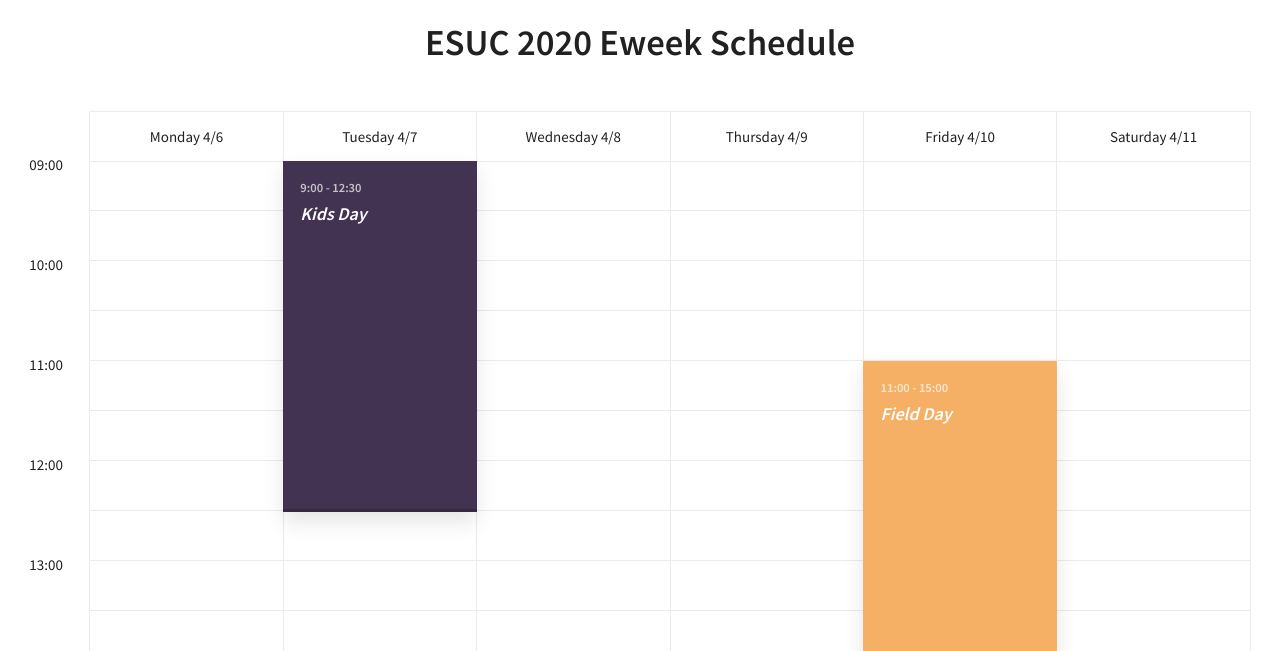
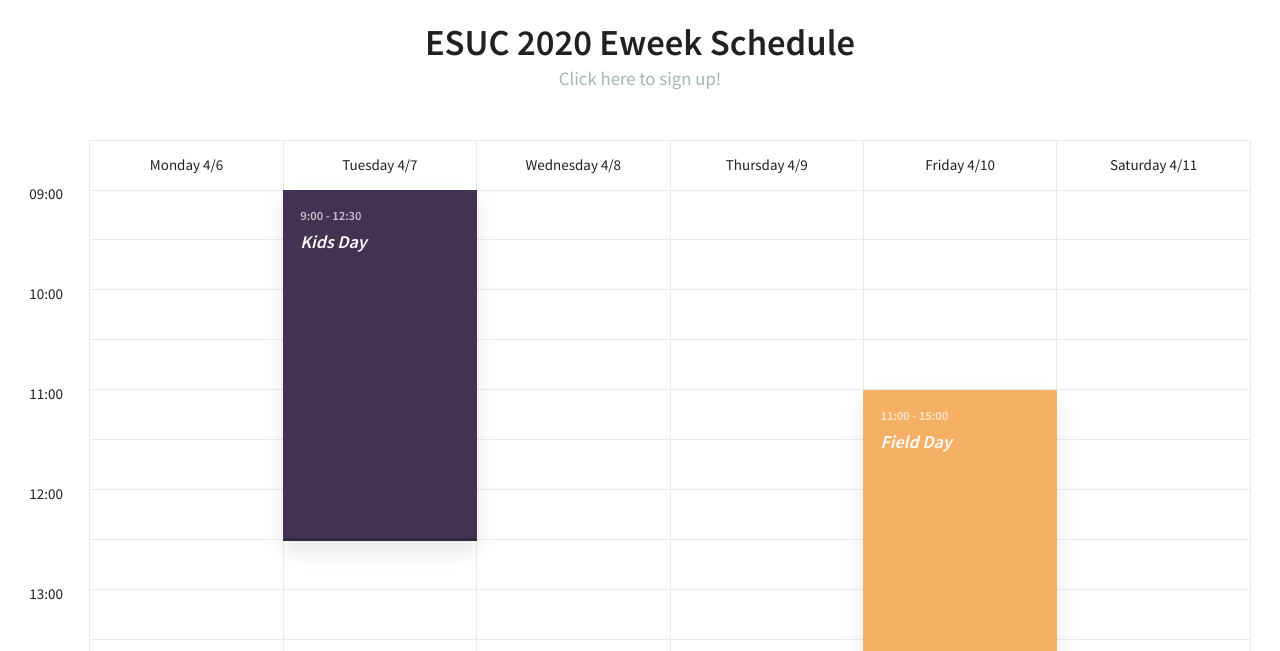
Before and after one commit to kaivalyatota/esuc-eweek-2020, a plain HTML site: page index.html in a window 1280 px wide. Shown: the part 120-771 px from the top of the page. Drawn offline with nearby package versions, Linux system fonts and the light colour scheme; a web font is replaced by a local one.

Commit message:
Update index.html
Added a link to the google form!

```diff
--- a/index.html
+++ b/index.html
@@ -19,7 +19,6 @@
   <link rel="stylesheet" href="assets/css/style.css">
   <title>ESUC Engineering Week 2020</title>
 </head>
-
 <body>
     <header>
     <nav>
@@ -78,6 +77,7 @@
   <header class="cd-main-header text-center flex flex-column flex-center">
 
     <h1 class="text-xl">ESUC 2020 Eweek Schedule</h1>
+    <body><a href = "https://forms.gle/nq1W6BrDvj77hn9f7">Click here to sign up!</a></body>
   </header>
 
   <div class="cd-schedule cd-schedule--loading margin-top-lg margin-bottom-lg js-cd-schedule">
```
